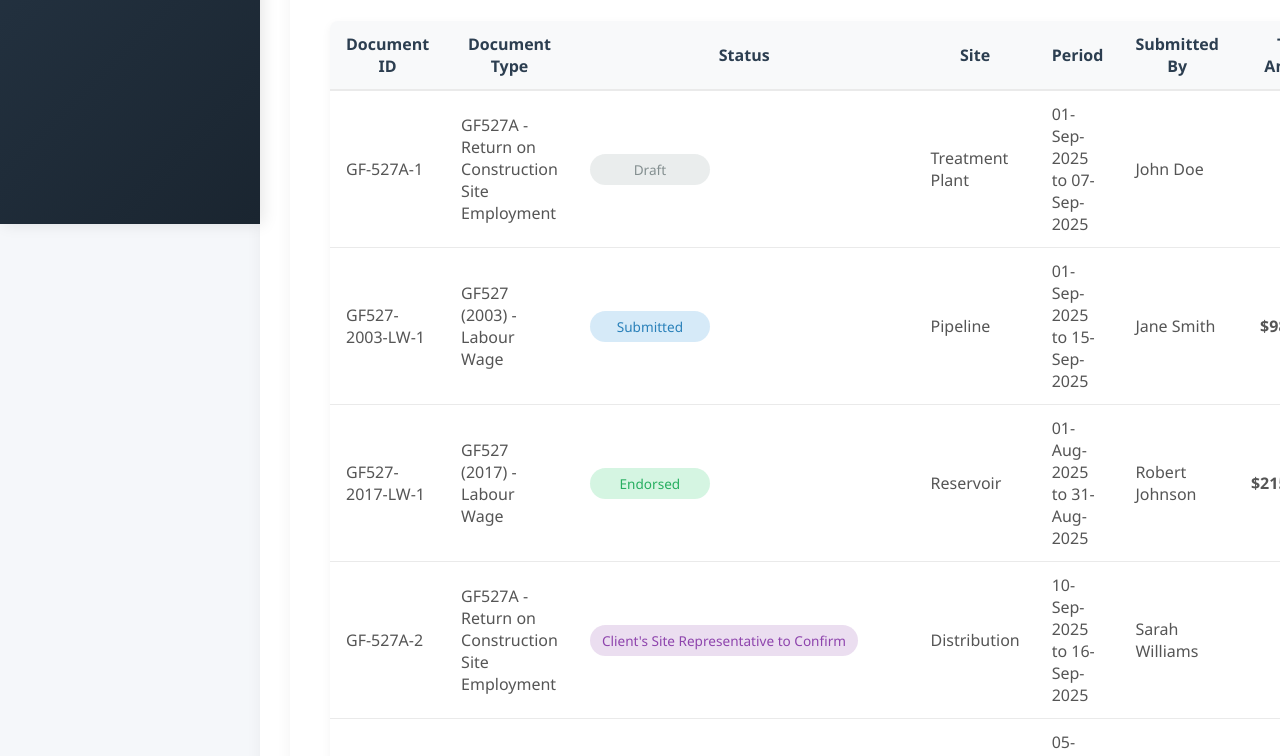
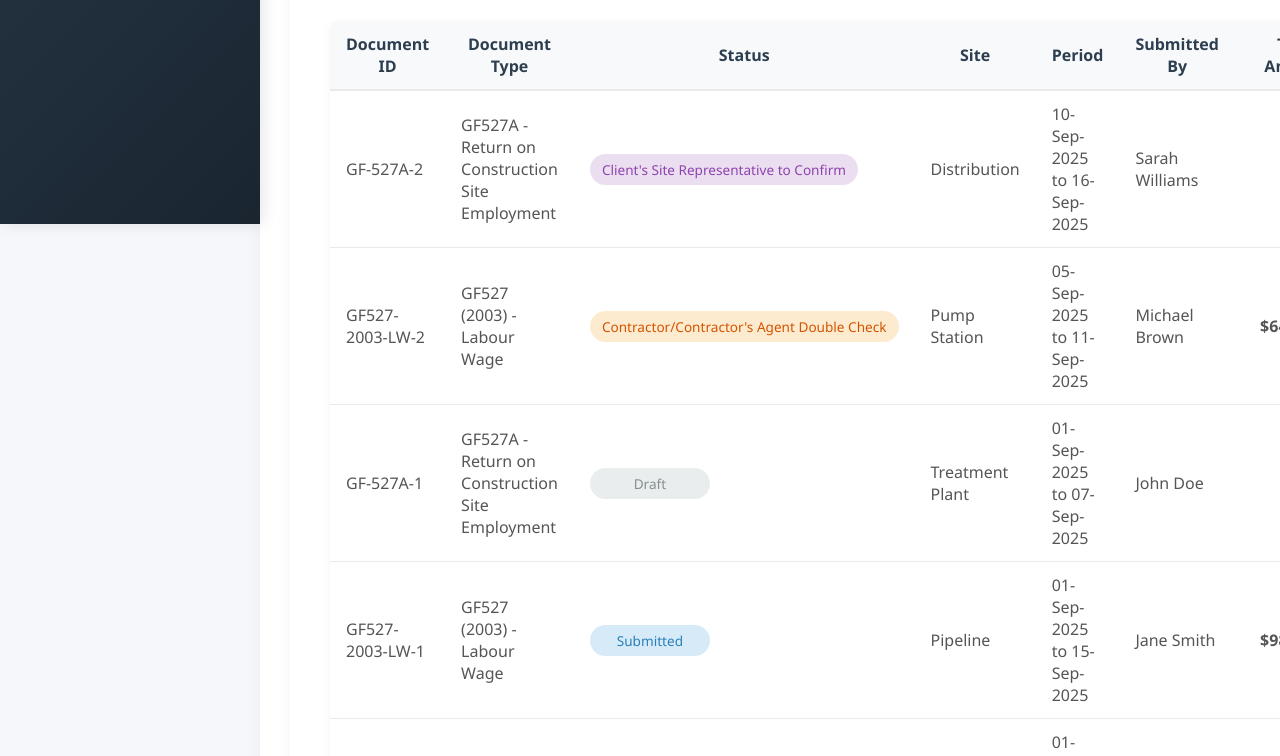
Before and after one commit to chanchai2333/Work, a plain HTML site: page labourwage.html in a window 1280 px wide. Shown: the part 576-1332 px from the top of the page. Drawn offline with Linux system fonts and the light colour scheme.

Commit message:
labourwage

```diff
--- a/labourwage.html
+++ b/labourwage.html
@@ -268,6 +268,32 @@
     </style>
 
     <script>
+        // 辅助函数：格式化金额用于显示（带货币符号和千位分隔符）
+        function formatAmountDisplay(amount) {
+            if (!amount || amount === '-' || amount === '') return '-';
+            const num = parseFloat(amount);
+            if (isNaN(num)) return amount;
+            return '$' + num.toLocaleString('en-US', { minimumFractionDigits: 2, maximumFractionDigits: 2 });
+        }
+
+        // 辅助函数：格式化金额用于存储（无逗号，两位小数）
+        function formatAmountForStorage(amount) {
+            if (amount === undefined || amount === null || amount === '') return '-';
+            if (typeof amount === 'number') return amount.toFixed(2);
+            const parsed = parseFloat(amount);
+            if (isNaN(parsed)) return '-';
+            return parsed.toFixed(2);
+        }
+
+        // 排序函数：按 periodStart 降序（最新在前）
+        function sortByDateDesc(data) {
+            return [...data].sort((a, b) => {
+                if (!a.periodStart) return 1;
+                if (!b.periodStart) return -1;
+                return b.periodStart.localeCompare(a.periodStart);
+            });
+        }
+
         // 页面加载完成后执行
         document.addEventListener('DOMContentLoaded', function() {
             setTimeout(function() {
@@ -292,6 +318,13 @@
             } else {
                 wageData = getDefaultWageData();
             }
+            // 确保金额存储格式为无逗号两位小数
+            wageData = wageData.map(item => {
+                if (item.amount && item.amount !== '-') {
+                    item.amount = formatAmountForStorage(item.amount);
+                }
+                return item;
+            });
             sessionStorage.setItem('wageData', JSON.stringify(wageData));
             renderWageTable(wageData);
             return wageData;
@@ -314,35 +347,34 @@
             const loadingRow = document.getElementById('loading-row');
             if (loadingRow) loadingRow.remove();
             tbody.innerHTML = '';
-            if (!wageData || wageData.length === 0) {
+
+            // 先排序：按 periodStart 降序（最新在前）
+            const sortedData = sortByDateDesc(wageData);
+
+            if (!sortedData || sortedData.length === 0) {
                 if (noResults) noResults.style.display = 'block';
                 return;
             }
-            wageData.forEach(item => {
-                let amountDisplay = item.amount;
-                if (amountDisplay && amountDisplay !== '-') {
-                    const num = parseFloat(amountDisplay);
-                    if (!isNaN(num)) amountDisplay = num.toLocaleString('en-US', { minimumFractionDigits: 2, maximumFractionDigits: 2 });
-                    amountDisplay = `$${amountDisplay}`;
-                } else { amountDisplay = '-'; }
+            sortedData.forEach(item => {
+                const amountDisplay = formatAmountDisplay(item.amount);
                 const row = document.createElement('tr');
                 row.innerHTML = `
-                    <td>${item.id}</span></td>
-                    <td>${item.typeText}</span></td>
+                    <td>${item.id}</td>
+                    <td>${item.typeText}</td>
                     <td><span class="status-badge status-${item.status}">${item.statusText}</span></td>
-                    <td>${item.site}</span></td>
-                    <td>${item.period}</span></td>
-                    <td>${item.submittedBy}</span></td>
-                    <td>${amountDisplay}</span></td>
+                    <td>${item.site}</td>
+                    <td>${item.period}</td>
+                    <td>${item.submittedBy}</td>
+                    <td>${amountDisplay}</td>
                     <td class="action-buttons">
                         <button class="action-btn view-btn" data-id="${item.id}"><i class="fas fa-eye"></i></button>
                         <button class="action-btn edit-btn" data-id="${item.id}"><i class="fas fa-edit"></i></button>
                         <button class="action-btn delete-btn" data-id="${item.id}"><i class="fas fa-trash"></i></button>
-                    </span>
+                    </td>
                 `;
                 tbody.appendChild(row);
             });
-            updateStats(wageData);
+            updateStats(sortedData);
             bindActionButtons();
         }
 
@@ -362,7 +394,11 @@
                     const periodStart = document.getElementById('input-period-start').value;
                     const periodEnd = document.getElementById('input-period-end').value;
                     const submittedBy = document.getElementById('input-submitted-by').value;
-                    const amount = document.getElementById('input-amount').value;
+                    let amountValue = document.getElementById('input-amount').value;
+                    if (amountValue === '') amountValue = '0';
+                    const amountNum = parseFloat(amountValue);
+                    const amountStored = isNaN(amountNum) ? '-' : amountNum.toFixed(2);
+
                     let wageData = JSON.parse(sessionStorage.getItem('wageData') || '[]');
                     let newId = "", typeText = "";
                     if (type === "GF527A") {
@@ -383,7 +419,7 @@
                     const newWage = {
                         id: newId, type, typeText, status, statusText: statusTextMap[status],
                         site, period: `${fmt(periodStart)} to ${fmt(periodEnd)}`, submittedBy,
-                        amount: amount ? parseFloat(amount).toLocaleString('en-US',{minimumFractionDigits:2,maximumFractionDigits:2}) : "-",
+                        amount: amountStored,
                         periodStart, periodEnd
                     };
                     wageData.push(newWage);
```
